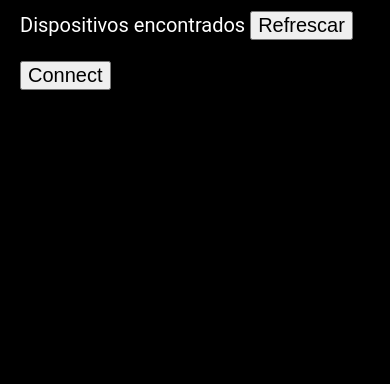
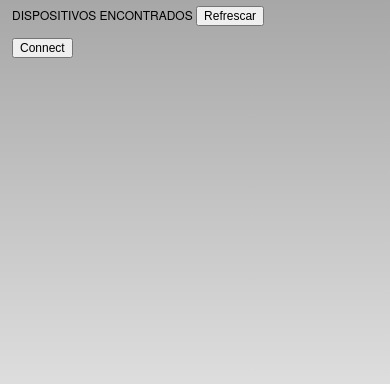
Before and after one commit to mconstante/Bluetooth-Windmetter, a website: page www/index.html in a window 390 px wide. Drawn offline with Linux system fonts and the light colour scheme; some packages are replaced by stand-ins of ours.

Commit message:
interface

```diff
--- a/www/css/index.css
+++ b/www/css/index.css
@@ -3,14 +3,33 @@ html {
     height: 100%;
 }
 
+* {
+    -webkit-tap-highlight-color: rgba(0,0,0,0); /* make transparent link selection, adjust last value opacity 0 to 1.0 */
+}
+
 body {
-    background: #000000;
-    color: #FFF;
-    font-size: 125%;
-    font-family: 'Roboto', sans-serif;
-    height: 100%;
-    line-height: 150%;
-    position: relative;
+    -webkit-touch-callout: none;                /* prevent callout to copy image, etc when tap to hold */
+    -webkit-text-size-adjust: none;             /* prevent webkit from resizing text to fit */
+    -webkit-user-select: none;                  /* prevent copy paste, to allow, change 'none' to 'text' */
+    background-color:#E4E4E4;
+    background-image:linear-gradient(top, #A7A7A7 0%, #E4E4E4 51%);
+    background-image:-webkit-linear-gradient(top, #A7A7A7 0%, #E4E4E4 51%);
+    background-image:-ms-linear-gradient(top, #A7A7A7 0%, #E4E4E4 51%);
+    background-image:-webkit-gradient(
+        linear,
+        left top,
+        left bottom,
+        color-stop(0, #A7A7A7),
+        color-stop(0.51, #E4E4E4)
+    );
+    background-attachment:fixed;
+    font-family:'HelveticaNeue-Light', 'HelveticaNeue', Helvetica, Arial, sans-serif;
+    font-size:12px;
+    height:100%;
+    margin:0px;
+    padding:0px;
+    text-transform:uppercase;
+    width:100%;
 }
 
 button, input, textarea {
--- a/www/index.html
+++ b/www/index.html
@@ -40,17 +40,15 @@
 
         <button id="toggle-connection"></button>
     </div>
-
-    <div>
-        <label><input type="checkbox" name="autoscroll" value="1" checked> Auto scroll</label>
-        <button id="clear-data">Clear</button>
-    </div>
-
     <div class="rosa"></div>
     <div class="interior"></div>
     <div class="flecha"></div>
 
 <!--
+    <div>
+        <label><input type="checkbox" name="autoscroll" value="1" checked> Auto scroll</label>
+        <button id="clear-data">Clear</button>
+    </div>
     <div id="data"></div>
 -->
 
```
